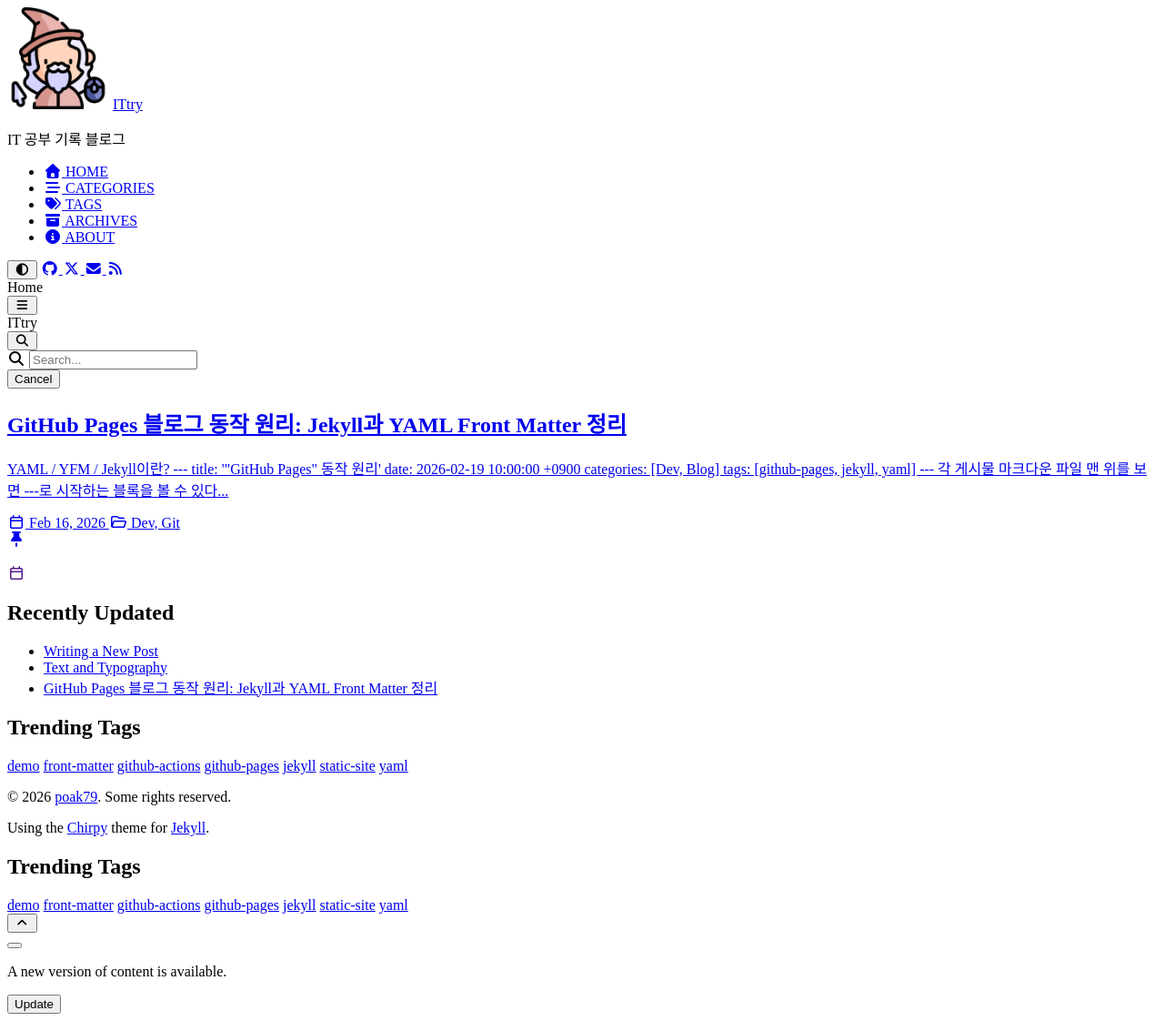
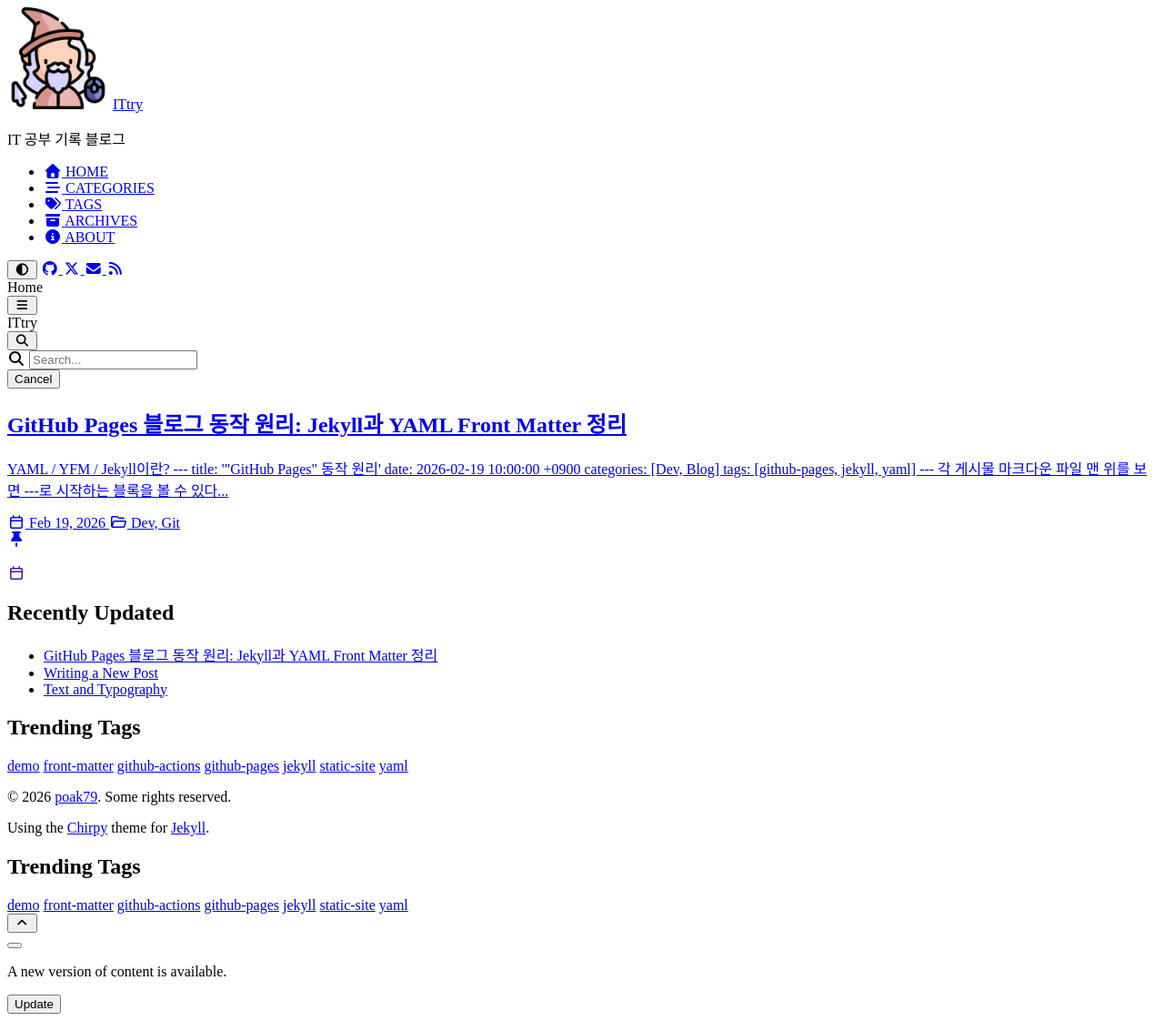
Before and after one commit to poak79/poak79.github.io, a Jekyll site: the page built from index.html, in a window 1280 px wide. Shown: the whole page at 91% size. Built offline with Jekyll 4.4.1, drawn with Linux system fonts in a browser that asks for light colours; cached includes are drawn as plain includes; nearby versions of some CDN libraries.

Commit message:
docs: update first post

```diff
--- a/_posts/2026-02-19-GitHub-Pages.md
+++ b/_posts/2026-02-19-GitHub-Pages.md
@@ -1,7 +1,7 @@
 ---
 title: "GitHub Pages 블로그 동작 원리: Jekyll과 YAML Front Matter 정리"
 author: poak79
-date: 2026-02-16 11:33:00 +0800
+date: 2026-02-19 11:45:00 +0900
 categories: [Dev, Git]
 tags: [github-pages, jekyll, yaml, front-matter, static-site, github-actions]
 pin: true
```
